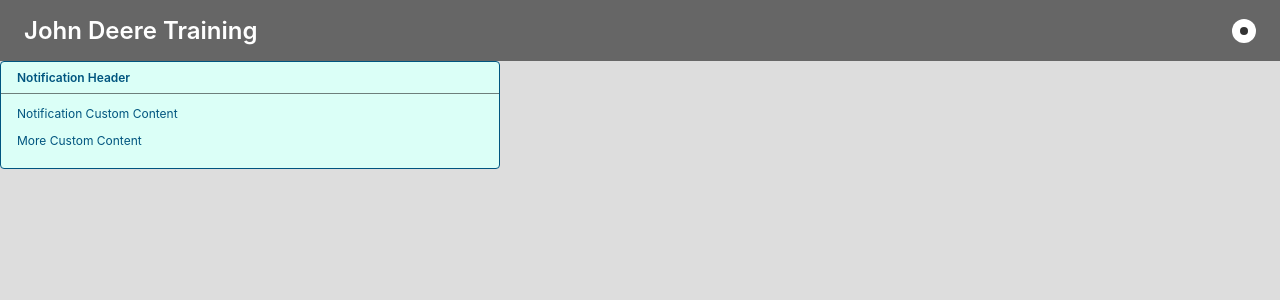
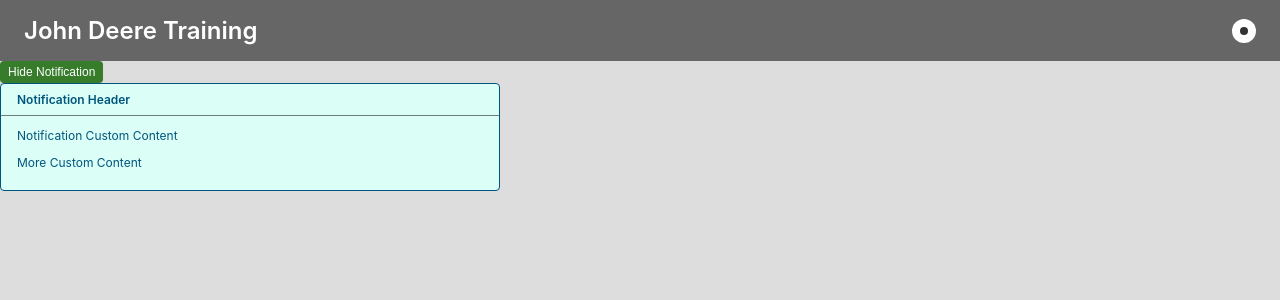
Before and after one commit to michaeldev6/react-training-app, a React (Create React App) app: page / in a window 1280 px wide. Shown: the top 300 px of the page. Built offline with nearby package versions, Linux system fonts and the light colour scheme.

Commit message:
step 05 - added state to toggle notification

```diff
--- a/src/App.js
+++ b/src/App.js
@@ -6,16 +6,36 @@
 // Just sample component to display how it can be passed in through props
 function ExampleNotificationHeader() {
   return (
-    <div>
-      Notification Header
-    </div>
+    <div>Notification Header</div>
   );
 }
 
-function App() {
+class App extends React.Component {
+
+  constructor(props) {
+    super(props);
+
+    this.state = {
+      showNotification: true
+    };
+
+    this.toggleNotification = this.toggleNotification.bind(this);
+  }
+
+  toggleNotification() {
+    const showNotification = !this.state.showNotification;
+    this.setState({showNotification});
+  }
+
+  render() {
     return (
       <>
         <Header name="John Deere Training" onButtonClick={(e) => alert('Button Clicked')} />
+        <button className="btn-primary" onClick={this.toggleNotification}>
+          {this.state.showNotification ? 'Hide Notification' : 'Show Notification'}
+        </button>
+        {
+          this.state.showNotification &&
           <Notification
             header={<ExampleNotificationHeader />}
             notificationStyle={notificationStyles.info}
@@ -23,8 +43,11 @@
             <p>Notification Custom Content</p>
             <p>More Custom Content</p>
           </Notification>
+        }
+
       </>
     );
   }
+}
 
 export default App;
--- a/src/index.css
+++ b/src/index.css
@@ -40,11 +40,13 @@
 
 button {
   border: 0;
+  border-radius: var(--border-radius);
   cursor: pointer;
-  border-radius: var(--border-radius);
+  font-size: 0.75rem;
   display: flex;
   justify-content: center;
   align-items: center;
+  padding: 0.25rem 0.5rem;
 }
 
 
@@ -83,3 +85,8 @@
   width: calc(100% + 2rem);
   margin-left: -1rem;
 }
+
+.btn-primary {
+  background-color: var(--primary-color);
+  color: var(--white);
+}
```
Lines whose indentation alone changed are shown as unchanged.
